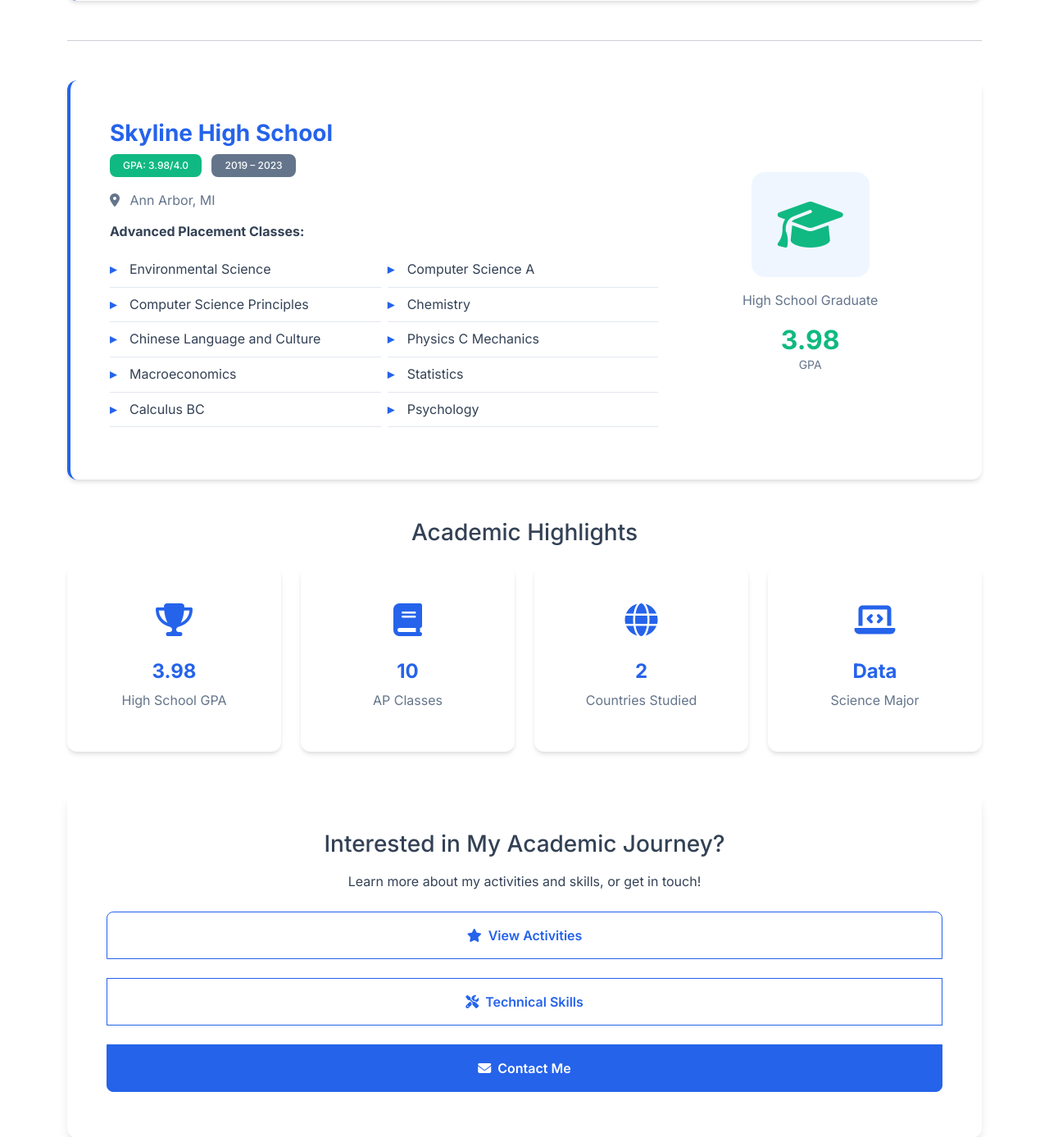
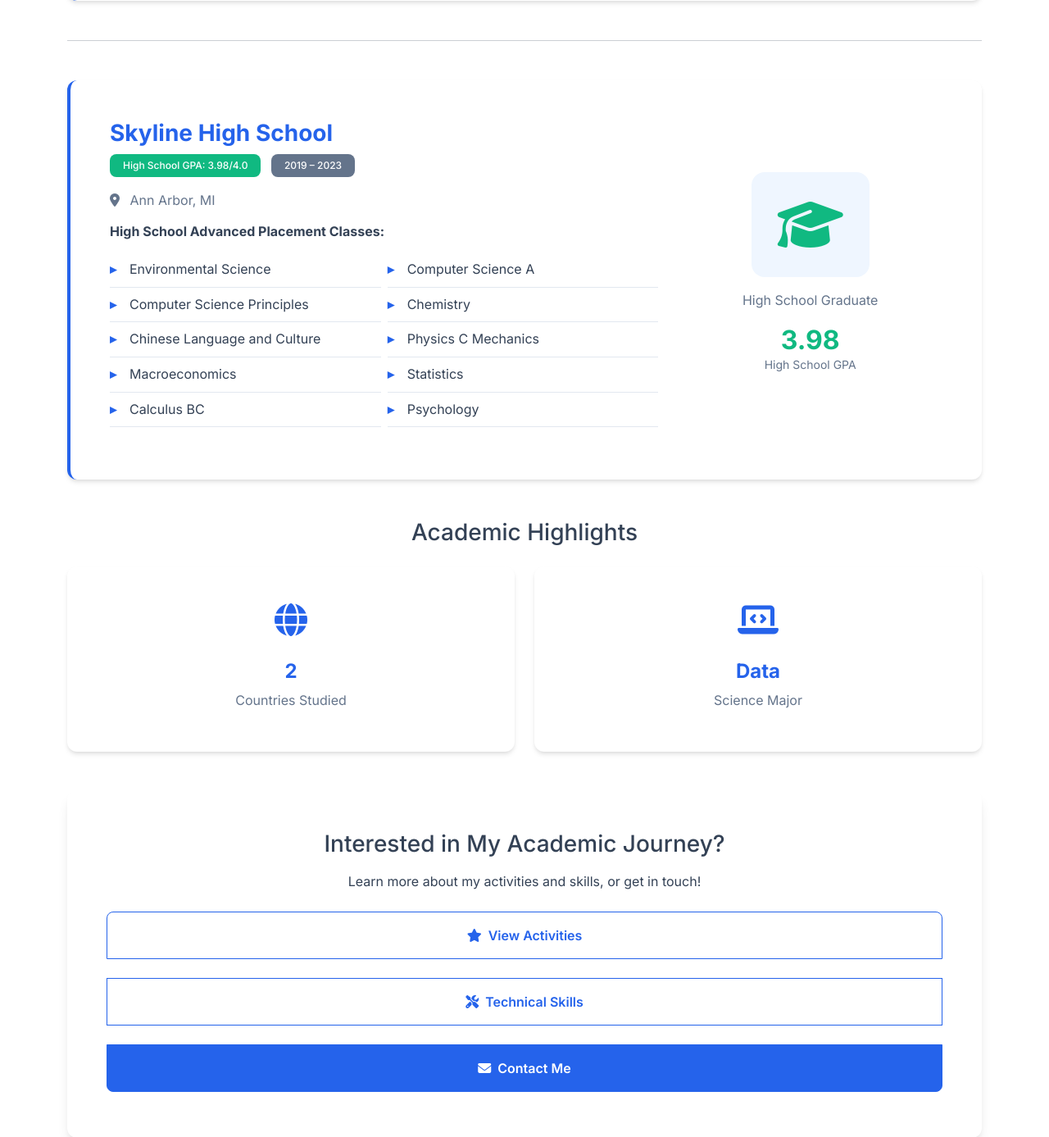
Before and after one commit to zkaidi19/zkaidi19.github.io, a Flask app: page /education in a window 1280 px wide. Shown: the part 1297-2684 px from the top of the page at 82% size. Run offline with Flask 3, Linux system fonts and the light colour scheme; some libraries are stand-ins or nearby versions.

Commit message:
Clarify high school GPA and AP coursework

```diff
--- a/about.html
+++ b/about.html
@@ -95,9 +95,9 @@
                         University of Michigan-Shanghai Jiao Tong University Joint Institute.
                     </p>
                     <p class="mb-4">
-                        With a strong academic background (3.98 GPA) and extensive AP coursework, I've developed
-                        a solid foundation in mathematics, computer science, and statistical analysis. My passion
-                        lies in leveraging data to solve real-world problems and uncover meaningful insights.
+                        Through my studies, I've developed a solid foundation in mathematics, computer science,
+                        and statistical analysis. My passion lies in leveraging data to solve real-world problems
+                        and uncover meaningful insights.
                     </p>
                     <p class="mb-4">
                         Beyond academics, I'm actively involved in my community as an ice skating instructor and
--- a/templates/about.html
+++ b/templates/about.html
@@ -27,9 +27,9 @@
                         University of Michigan-Shanghai Jiao Tong University Joint Institute.
                     </p>
                     <p class="mb-4">
-                        With a strong academic background (3.98 GPA) and extensive AP coursework, I've developed
-                        a solid foundation in mathematics, computer science, and statistical analysis. My passion
-                        lies in leveraging data to solve real-world problems and uncover meaningful insights.
+                        Through my studies, I've developed a solid foundation in mathematics, computer science,
+                        and statistical analysis. My passion lies in leveraging data to solve real-world problems
+                        and uncover meaningful insights.
                     </p>
                     <p class="mb-4">
                         Beyond academics, I'm actively involved in my community as an ice skating instructor and
--- a/templates/education.html
+++ b/templates/education.html
@@ -99,7 +99,7 @@
                     <div class="education-info">
                         <h3 class="fw-bold text-primary mb-2">Skyline High School</h3>
                         <div class="education-details mb-3">
-                            <span class="badge bg-success me-2">GPA: 3.98/4.0</span>
+                            <span class="badge bg-success me-2">High School GPA: 3.98/4.0</span>
                             <span class="badge bg-secondary">2019 – 2023</span>
                         </div>
                         <div class="location mb-3">
@@ -107,7 +107,7 @@
                             <span class="text-muted">Ann Arbor, MI</span>
                         </div>
                         <div class="ap-classes">
-                            <h6 class="fw-bold mb-3">Advanced Placement Classes:</h6>
+                            <h6 class="fw-bold mb-3">High School Advanced Placement Classes:</h6>
                             <div class="row g-2">
                                 <div class="col-md-6">
                                     <ul class="ap-list">
@@ -140,7 +140,7 @@
                         <div class="achievement-highlight mt-3">
                             <div class="gpa-display">
                                 <h2 class="fw-bold text-success mb-0">3.98</h2>
-                                <p class="small text-muted">GPA</p>
+                                <p class="small text-muted">High School GPA</p>
                             </div>
                         </div>
                     </div>
@@ -154,25 +154,7 @@
                 <div class="academic-highlights">
                     <h3 class="text-center mb-4">Academic Highlights</h3>
                     <div class="row g-4">
-                        <div class="col-md-3">
-                            <div class="highlight-card text-center">
-                                <div class="highlight-icon">
-                                    <i class="fas fa-trophy"></i>
-                                </div>
-                                <h4 class="fw-bold text-primary">3.98</h4>
-                                <p class="text-muted">High School GPA</p>
-                            </div>
-                        </div>
-                        <div class="col-md-3">
-                            <div class="highlight-card text-center">
-                                <div class="highlight-icon">
-                                    <i class="fas fa-book"></i>
-                                </div>
-                                <h4 class="fw-bold text-primary">10</h4>
-                                <p class="text-muted">AP Classes</p>
-                            </div>
-                        </div>
-                        <div class="col-md-3">
+                        <div class="col-md-6">
                             <div class="highlight-card text-center">
                                 <div class="highlight-icon">
                                     <i class="fas fa-globe"></i>
@@ -181,7 +163,7 @@
                                 <p class="text-muted">Countries Studied</p>
                             </div>
                         </div>
-                        <div class="col-md-3">
+                        <div class="col-md-6">
                             <div class="highlight-card text-center">
                                 <div class="highlight-icon">
                                     <i class="fas fa-laptop-code"></i>
```
Also changed, not shown: education.html (+5 -23 lines), index.html (+0 -22 lines), templates/index.html (+0 -22 lines).
